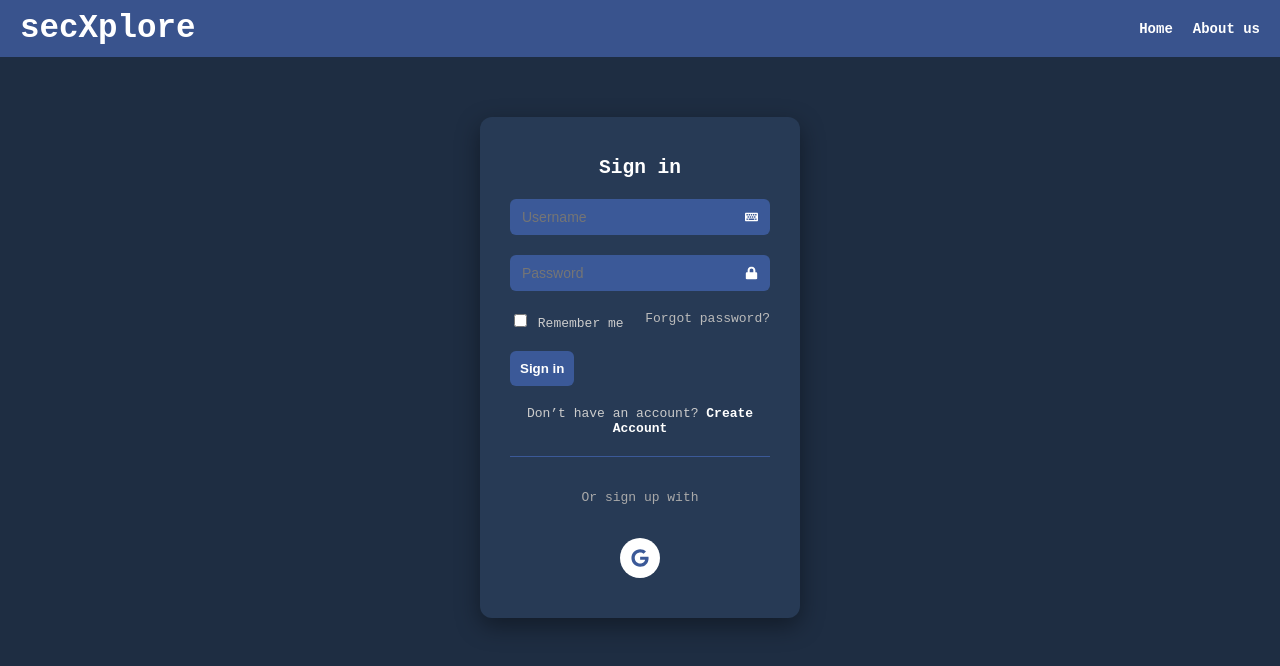
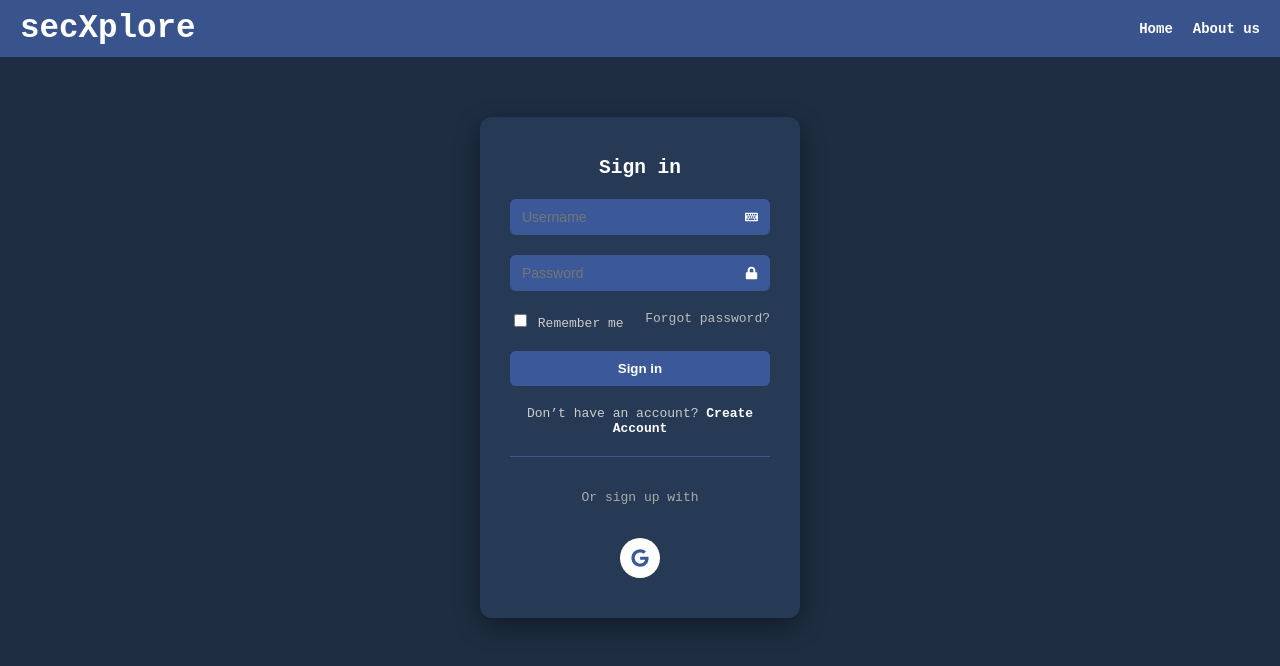
Before and after one commit to kroekwisit/secXplore, a React (Create React App) app: page /login in a window 1280 px wide. Shown: the top 666 px of the page. Built offline with nearby package versions, Linux system fonts and the light colour scheme.

Commit message:
Fix login page

```diff
--- a/src/LoginPage.jsx
+++ b/src/LoginPage.jsx
@@ -1,8 +1,14 @@
-import { FaLock, FaGoogle, FaKeyboard } from "react-icons/fa";
-import { Link } from "react-router-dom";
+import { Link, useNavigate } from "react-router-dom";
+import { FaKeyboard, FaLock, FaGoogle } from "react-icons/fa";
 import "./style.css";
 
 const LoginPage = () => {
+  const navigate = useNavigate();
+
+  const handleLoginClick = () => {
+    navigate("/Dashboard");
+  };
+
   return (
     <div className="login-page">
       <nav className="navbar">
@@ -10,7 +16,7 @@ const LoginPage = () => {
         <ul className="nav-links">
           <Link to="/" className="textdecoration_none"><li>Home</li></Link>
           <li>About us</li>
-          </ul>
+        </ul>
       </nav>
 
       <div className="login-form">
@@ -31,10 +37,10 @@ const LoginPage = () => {
           <a href="#">Forgot password?</a>
         </div>
 
-        <Link to="/Dashboard"><button className="button">Sign in</button></Link>
+          <button className="button" onClick={handleLoginClick}>Sign in</button>
 
         <div className="register-link">
-          Don’t have an account? <Link to="/Register"><a href="#">Create Account</a></Link>
+          Don’t have an account? <Link to="/Register">Create Account</Link>
         </div>
 
         <hr className="divider" />
```
